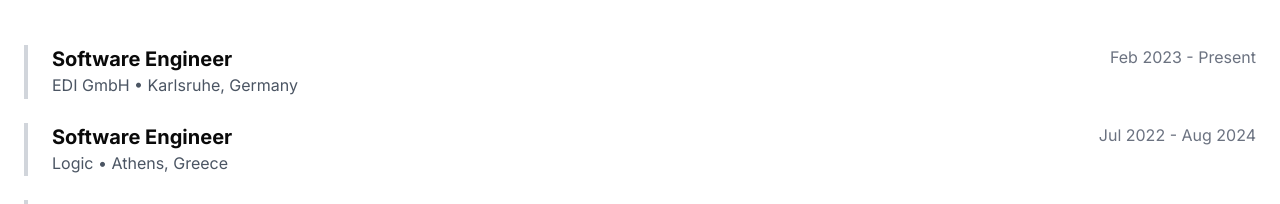
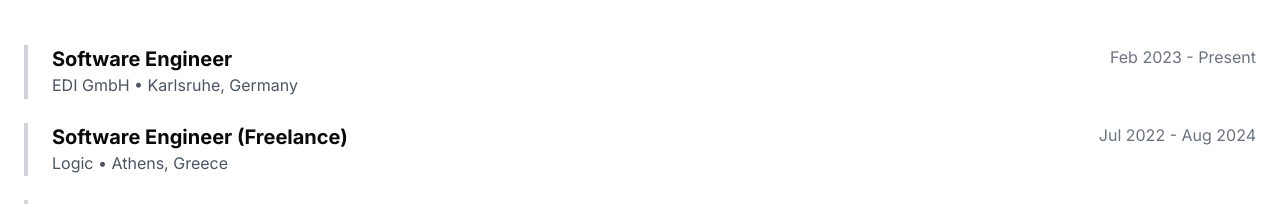
Before and after one commit to phemmylintry/phemmylintry, a Next.js app: page / in a window 1280 px wide. Shown: the part 1471-1675 px from the top of the page. Built offline with nearby package versions, Linux system fonts and the light colour scheme.

Commit message:
Add Freelance designation to Logic position

```diff
--- a/app/page.tsx
+++ b/app/page.tsx
@@ -145,7 +145,7 @@
             <div className="border-l-4 border-gray-300 pl-6">
               <div className="flex justify-between items-start">
                 <div>
-                  <h3 className="text-xl font-bold">Software Engineer</h3>
+                  <h3 className="text-xl font-bold">Software Engineer (Freelance)</h3>
                   <p className="text-gray-600">Logic • Athens, Greece</p>
                 </div>
                 <span className="text-gray-500">Jul 2022 - Aug 2024</span>
```
